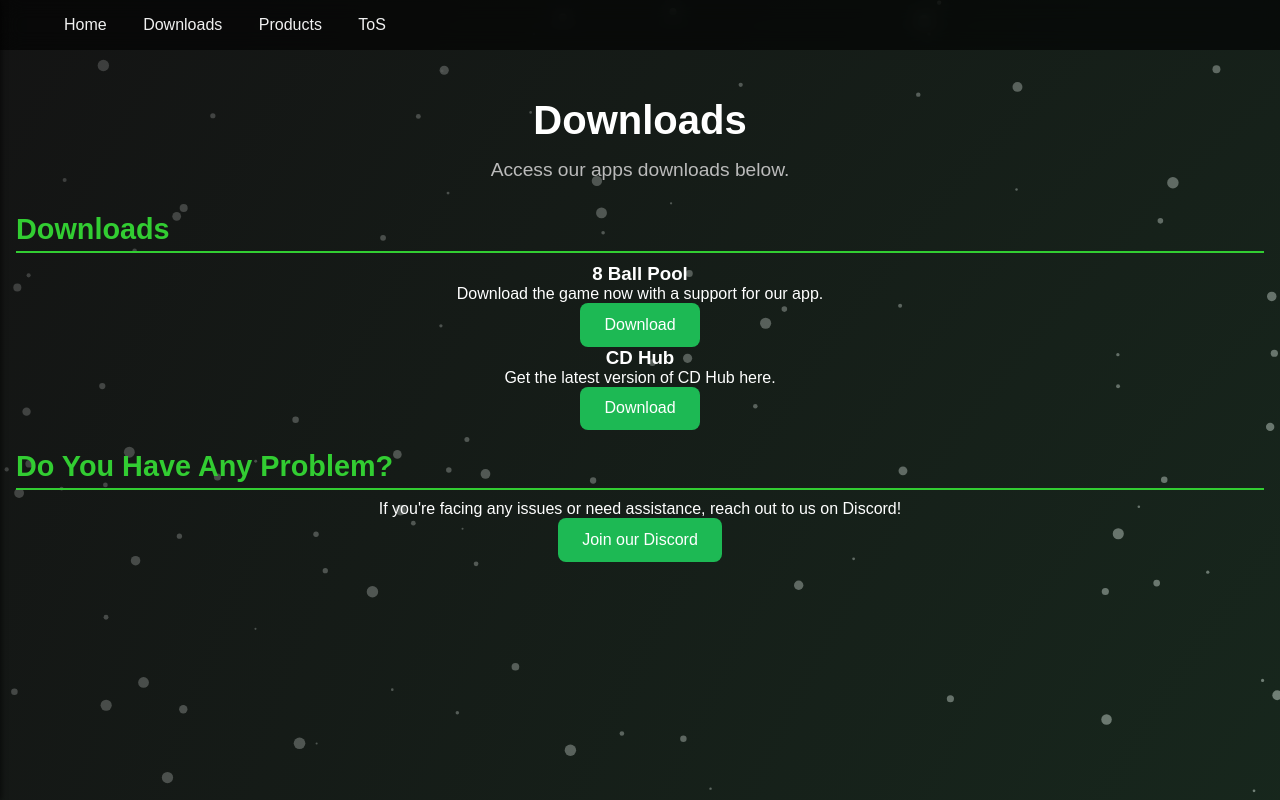
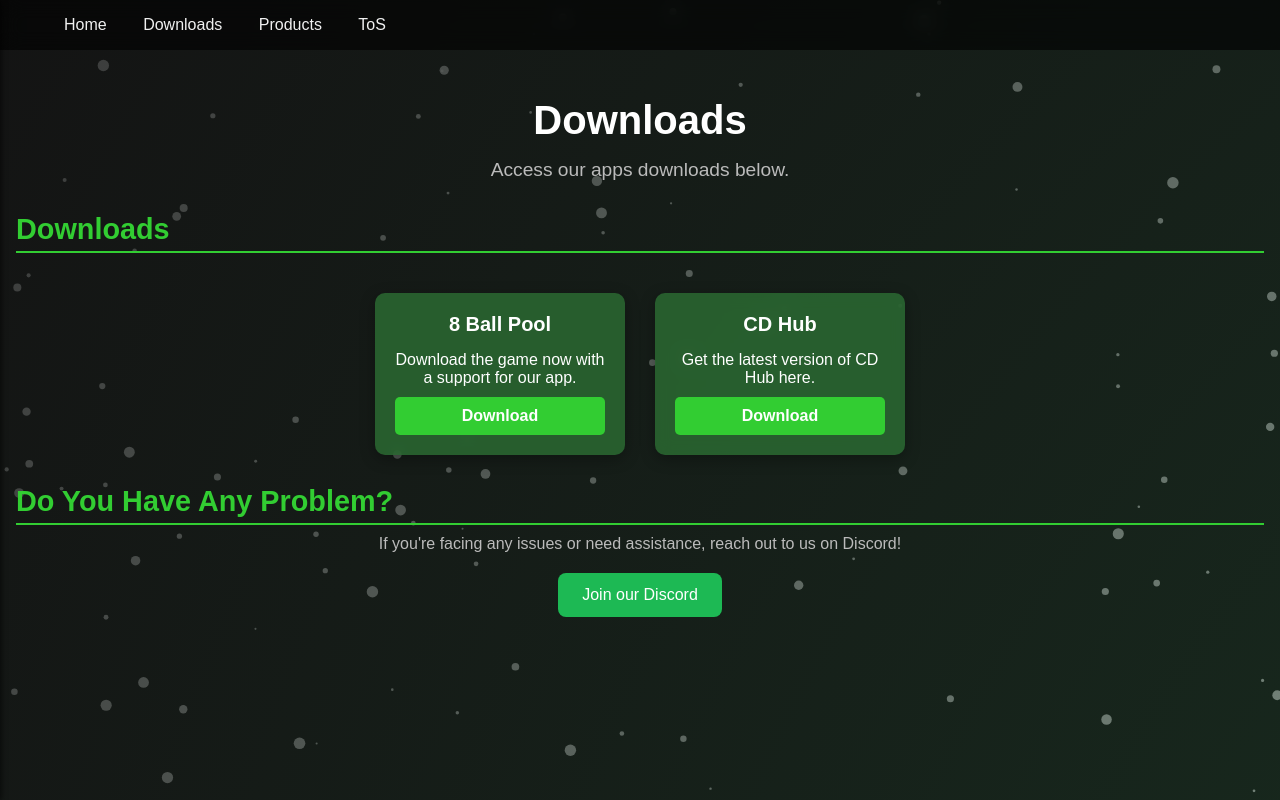
Before and after one commit to thegallerybot/cdhub.github.io, a plain HTML site: page Downloads/index.html in a window 1280 px wide. Drawn offline with Linux system fonts and the light colour scheme.

Commit message:
Update styles.css

```diff
--- a/CSS/styles.css
+++ b/CSS/styles.css
@@ -10,6 +10,63 @@
   color: #fff;
   background: #121212;
   overflow-x: hidden;
+}
+
+/* Zona de descargas */
+.downloads {
+  display: flex;
+  flex-wrap: wrap;
+  justify-content: center;
+  gap: 30px; /* Espacio entre cada box */
+  margin-top: 40px;
+}
+
+.download-box {
+  background-color: rgba(44, 110, 52, 0.8); /* Verde oscuro con blur */
+  backdrop-filter: blur(8px); /* Aplicar efecto de blur */
+  color: #fff;
+  border-radius: 10px;
+  padding: 20px;
+  width: 250px;
+  text-align: center;
+  box-shadow: 0 4px 15px rgba(0, 0, 0, 0.3);
+  margin-bottom: 10px;
+}
+
+.download-box h3 {
+  font-size: 20px;
+  margin-bottom: 15px;
+}
+
+.download-box a {
+  display: block;
+  padding: 10px;
+  margin-top: 10px;
+  background-color: #32CD32; /* Verde claro */
+  color: white;
+  text-decoration: none;
+  border-radius: 5px;
+  font-weight: bold;
+}
+
+.download-box a:hover {
+  background-color: #28a828;
+}
+
+.subdesc {
+  font-size: 16px;
+  color: #bbb;
+  margin-bottom: 20px;
+}
+
+.subdesc a {
+  color: #32CD32;
+  text-decoration: none;
+  font-weight: bold;
+}
+
+.subdesc a:hover {
+  text-decoration: underline;
 }
 
 .stats {
```
